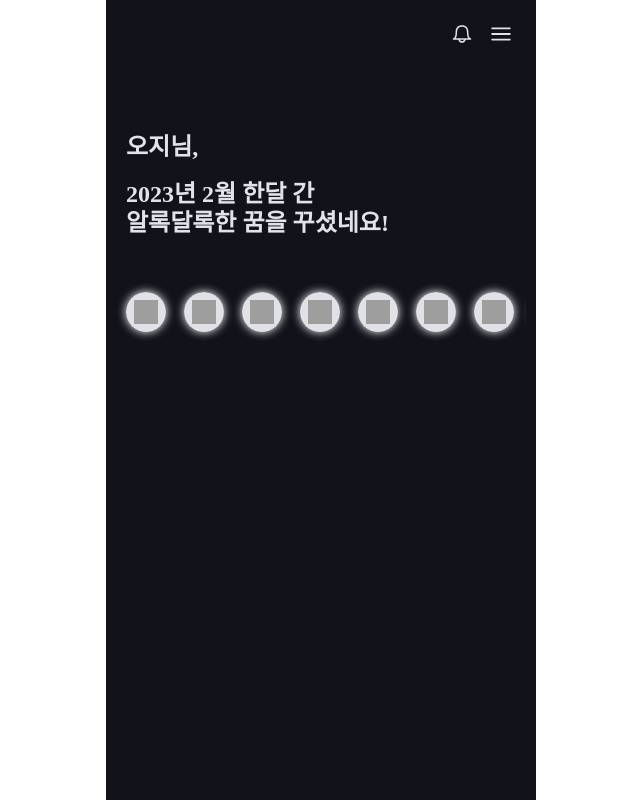
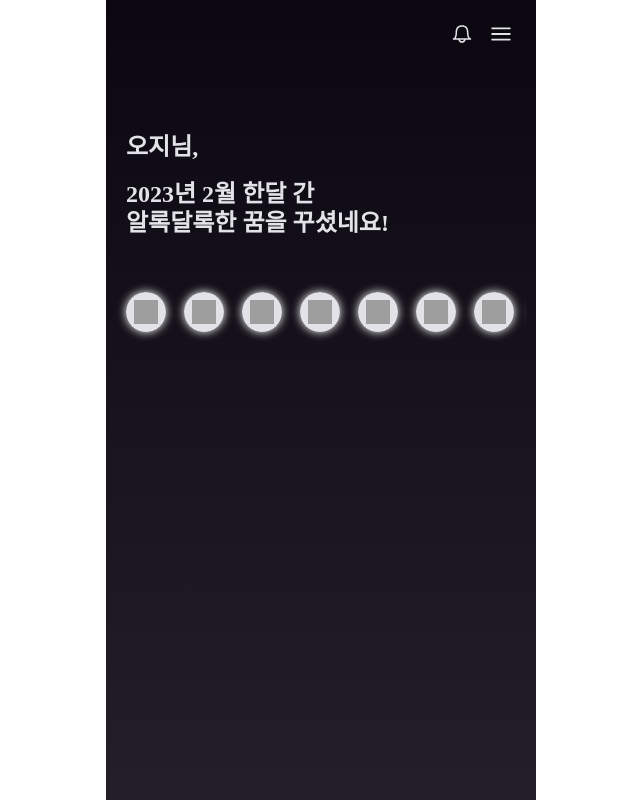
Before and after one commit to TEAM-DREAMCATCHER/DREAMCATCHER_Front-End, a React (Vite) app: page /home in a window 1280 px wide. Shown: the whole page, without its empty margins (319-959 px from the left). Built offline with nearby package versions, Linux system fonts and the light colour scheme; no server answers; grey boxes are pictures that could not be loaded.

Commit message:
styled: home style fix

```diff
--- a/src/components/common/styles/layout.ts
+++ b/src/components/common/styles/layout.ts
@@ -5,6 +5,7 @@ export const Layout = styled.div`
     max-width: 430px;
     margin: auto;
     min-height: 100vh;
-    background: #12121b;
-    color: #ffffff;
+
+    background: ${({ theme }) => theme.colors.background};
+    color: ${({ theme }) => theme.colors.white};
 `
--- a/src/components/home/calendar/EmptyIcon.tsx
+++ b/src/components/home/calendar/EmptyIcon.tsx
@@ -1,21 +1,15 @@
-// NOTE: 공통 컴포넌트 제작 후,추후 삭제 예정
+// NOTE: 공통 컴포넌트 제작 후,교체 예정
 const EmptyIcon = () => {
     return (
-        <svg
-            width="19"
-            height="18"
-            viewBox="0 0 19 18"
-            fill="none"
-            xmlns="http://www.w3.org/2000/svg"
-        >
+        <svg width="19" height="18" viewBox="0 0 19 18" fill="none">
             <circle
                 cx="9.5"
                 cy="9"
                 r="8.5"
                 stroke="url(#paint0_linear_49_10859)"
-                stroke-miterlimit="4.62023"
-                stroke-linejoin="bevel"
-                stroke-dasharray="2.5 2.5"
+                strokeMiterlimit="4.62023"
+                strokeLinejoin="bevel"
+                strokeDasharray="2.5 2.5"
             />
             <path
                 d="M9.97507 8.92507V6.6334C9.97507 6.56046 9.94609 6.49052 9.89452 6.43894C9.84295 6.38737 9.773 6.3584 9.70007 6.3584C9.62713 6.3584 9.55718 6.38737 9.50561 6.43894C9.45404 6.49052 9.42507 6.56046 9.42507 6.6334V8.92507H7.1334C7.06046 8.92507 6.99052 8.95404 6.93894 9.00561C6.88737 9.05718 6.8584 9.12713 6.8584 9.20007C6.8584 9.273 6.88737 9.34295 6.93894 9.39452C6.99052 9.44609 7.06046 9.47507 7.1334 9.47507H9.42507V11.7667C9.42601 11.8394 9.45529 11.9088 9.50666 11.9601C9.55803 12.0115 9.62743 12.0408 9.70007 12.0417C9.773 12.0417 9.84295 12.0128 9.89452 11.9612C9.94609 11.9096 9.97507 11.8397 9.97507 11.7667V9.47507H12.2667C12.3397 9.47507 12.4096 9.44609 12.4612 9.39452C12.5128 9.34295 12.5417 9.273 12.5417 9.20007C12.5408 9.12743 12.5115 9.05803 12.4601 9.00666C12.4088 8.95529 12.3394 8.92601 12.2667 8.92507H9.97507Z"
@@ -30,8 +24,8 @@ const EmptyIcon = () => {
                     y2="13.8"
                     gradientUnits="userSpaceOnUse"
                 >
-                    <stop stop-color="#635273" />
-                    <stop offset="1" stop-color="#B9A1CF" />
+                    <stop stopColor="#635273" />
+                    <stop offset="1" stopColor="#B9A1CF" />
                 </linearGradient>
                 <linearGradient
                     id="paint1_linear_49_10859"
@@ -41,8 +35,8 @@ const EmptyIcon = () => {
                     y2="10.7156"
                     gradientUnits="userSpaceOnUse"
                 >
-                    <stop stop-color="#635273" />
-                    <stop offset="1" stop-color="#B9A1CF" />
+                    <stop stopColor="#635273" />
+                    <stop offset="1" stopColor="#B9A1CF" />
                 </linearGradient>
             </defs>
         </svg>
--- a/src/components/home/calendar/index.tsx
+++ b/src/components/home/calendar/index.tsx
@@ -1,13 +1,13 @@
+import { useEffect, useState } from 'react'
 import { EmojiType, getPostEmojisAPI } from '@/apis/home'
+import { CalendarLayout, EmptyBox, Heading, SubHeading } from '@/components/home/calendar/styles'
 import EmptyIcon from '@/components/home/calendar/EmptyIcon'
 import CalendarItem from '@/components/home/calendar/item'
-import { CalendarLayout, EmptyBox, Heading, SubHeading } from '@/components/home/calendar/styles'
-import { useEffect, useState } from 'react'
 
 function Calendar() {
     const [emojiList, setEmojiList] = useState<EmojiType[]>([])
 
-    const getPostEmojis = async () => {
+    const getPostEmojis = async (): Promise<void> => {
         const date = new Date()
 
         const response = await getPostEmojisAPI(date.getFullYear(), date.getMonth())
--- a/src/components/home/calendar/item.tsx
+++ b/src/components/home/calendar/item.tsx
@@ -1,9 +1,10 @@
+import { Emoji } from 'emoji-picker-react'
 import { ShineBox } from '@/components/home/calendar/styles'
-import { Emoji } from 'emoji-picker-react'
 
 interface CalendarItemProps {
     emoji: string
 }
+
 function CalendarItem({ emoji }: CalendarItemProps) {
     return (
         <ShineBox>
--- a/src/components/home/calendar/styles.ts
+++ b/src/components/home/calendar/styles.ts
@@ -11,6 +11,7 @@ export const CalendarLayout = styled.div`
     overflow-x: auto;
     left: -10px;
     margin-top: 34px;
+
     &::-webkit-scrollbar {
         width: 2px;
     }
@@ -28,16 +29,16 @@ export const CalendarLayout = styled.div`
 export const EmptyBox = styled.div`
     text-align: center;
     margin: 54px auto 0;
-
-    ${({ theme }) => theme.fonts.text13}
-    ${({ theme }) => theme.layouts.flexCenterColumn}
     gap: 6px;
     line-height: 20px;
 
-    background: ${({ theme }) => theme.colors.linear.purple};
     -webkit-background-clip: text;
     -webkit-text-fill-color: transparent;
     background-clip: text;
+
+    ${({ theme }) => theme.layouts.flexCenterColumn}
+    ${({ theme }) => theme.fonts.text13}
+    background: ${({ theme }) => theme.colors.linear.purple};
 `
 
 export const ShineBox = styled.div`
@@ -47,10 +48,10 @@ export const ShineBox = styled.div`
     display: flex;
     align-items: center;
     justify-content: center;
+
+    border-radius: 50%;
     ${({ theme }) => theme.effects.shine.main}
     background-color : ${({ theme }) => theme.colors.white};
-
-    border-radius: 50%;
 `
 
 export const Heading = styled.h1`
--- a/src/pages/home/styles.ts
+++ b/src/pages/home/styles.ts
@@ -1,20 +1,13 @@
+import { Layout } from '@/components/common/styles/layout'
 import styled from 'styled-components'
 
-export const Layout = styled.div`
-    width: 100%;
-    max-width: 430px;
-    margin: auto;
-    min-height: 100vh;
-    background: #12121b;
-    color: #ffffff;
-`
 export const HomeLayout = styled(Layout)`
     padding: 0 20px 80px;
 `
+
 export const Header = styled.header`
     height: 70px;
-    display: flex;
-    align-items: center;
-    justify-content: flex-end;
     gap: 12px;
+
+    ${({ theme }) => theme.layouts.flexEnd}
 `
```
